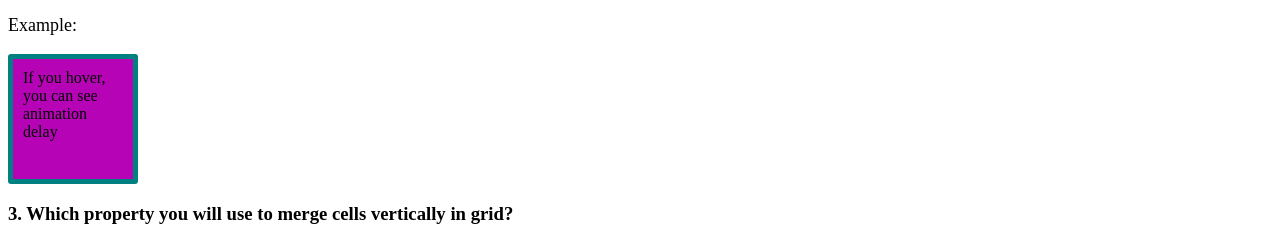
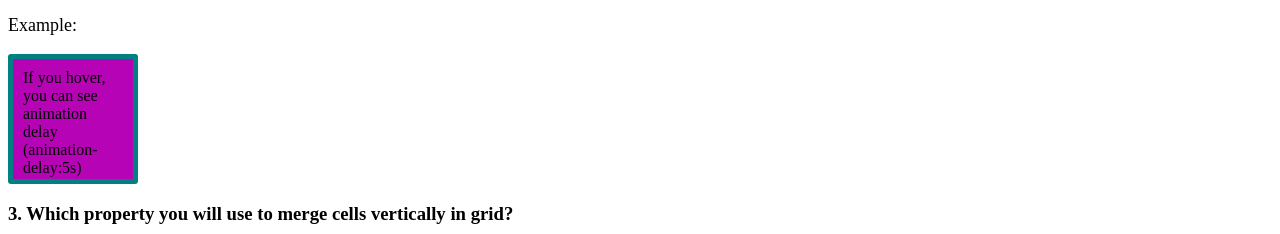
Before and after one commit to Ankita-01Mishra/Interview-Preparation-CSS-Day-2, a plain HTML site: page index.html in a window 1280 px wide. Shown: the part 487-721 px from the top of the page. Drawn offline with Linux system fonts and the light colour scheme.

Commit message:
css day2 committed

```diff
--- a/index.html
+++ b/index.html
@@ -24,7 +24,7 @@
     <h3>2. What is animation delay?</h3>
     <p style="font-size: 18px">The animation-delay CSS property specifies the amount of time to wait from applying the animation to an element before beginning to perform the animation</p>
     <p style="font-size: 18px">Example:</p>
-    <div class="ani">If you hover, you can see animation delay </div>
+    <div class="ani">If you hover, you can see animation delay (animation-delay:5s)</div>
 
     <!-- Question 3 -->
     <h3>3. Which property you will use to merge cells vertically in grid?</h3>
```
